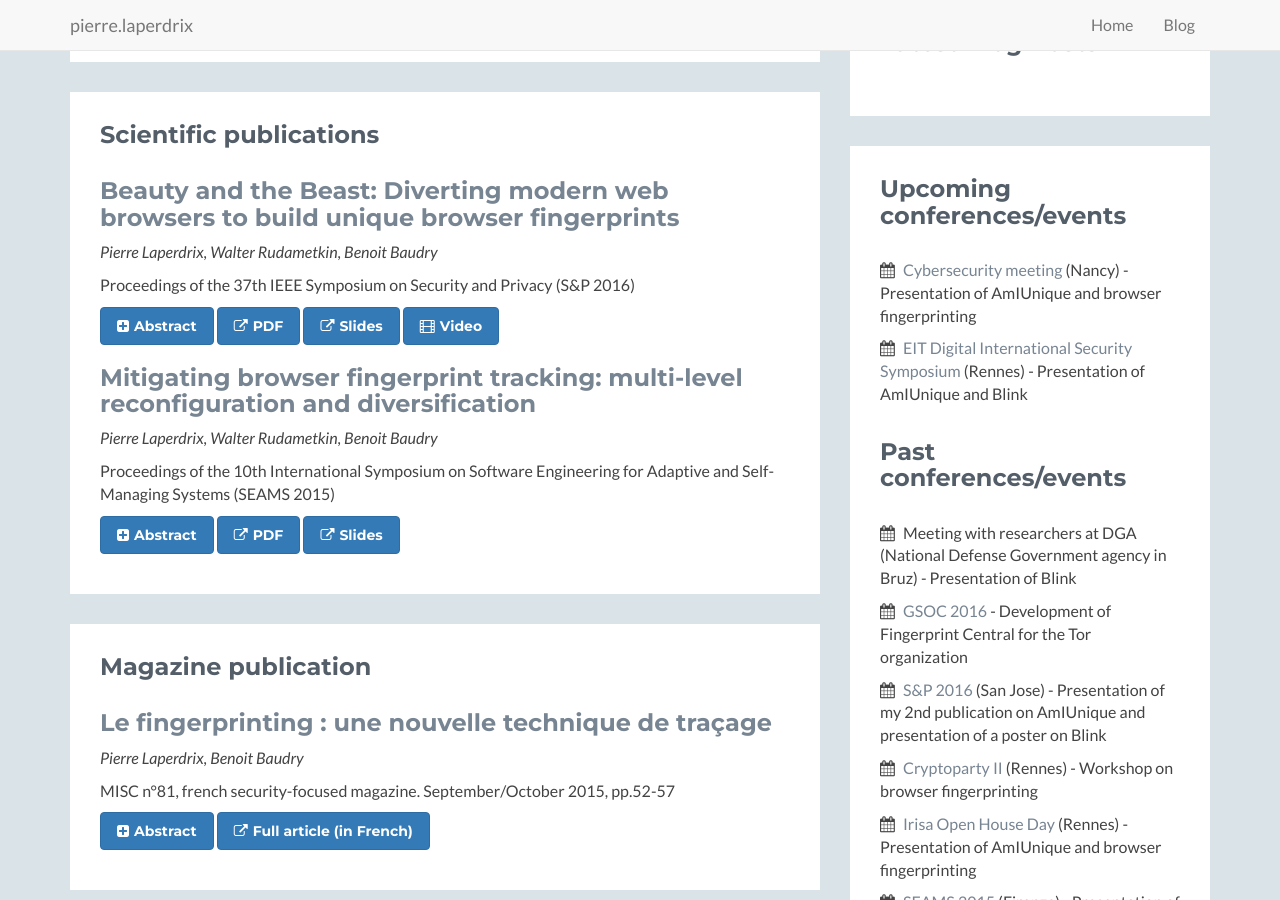
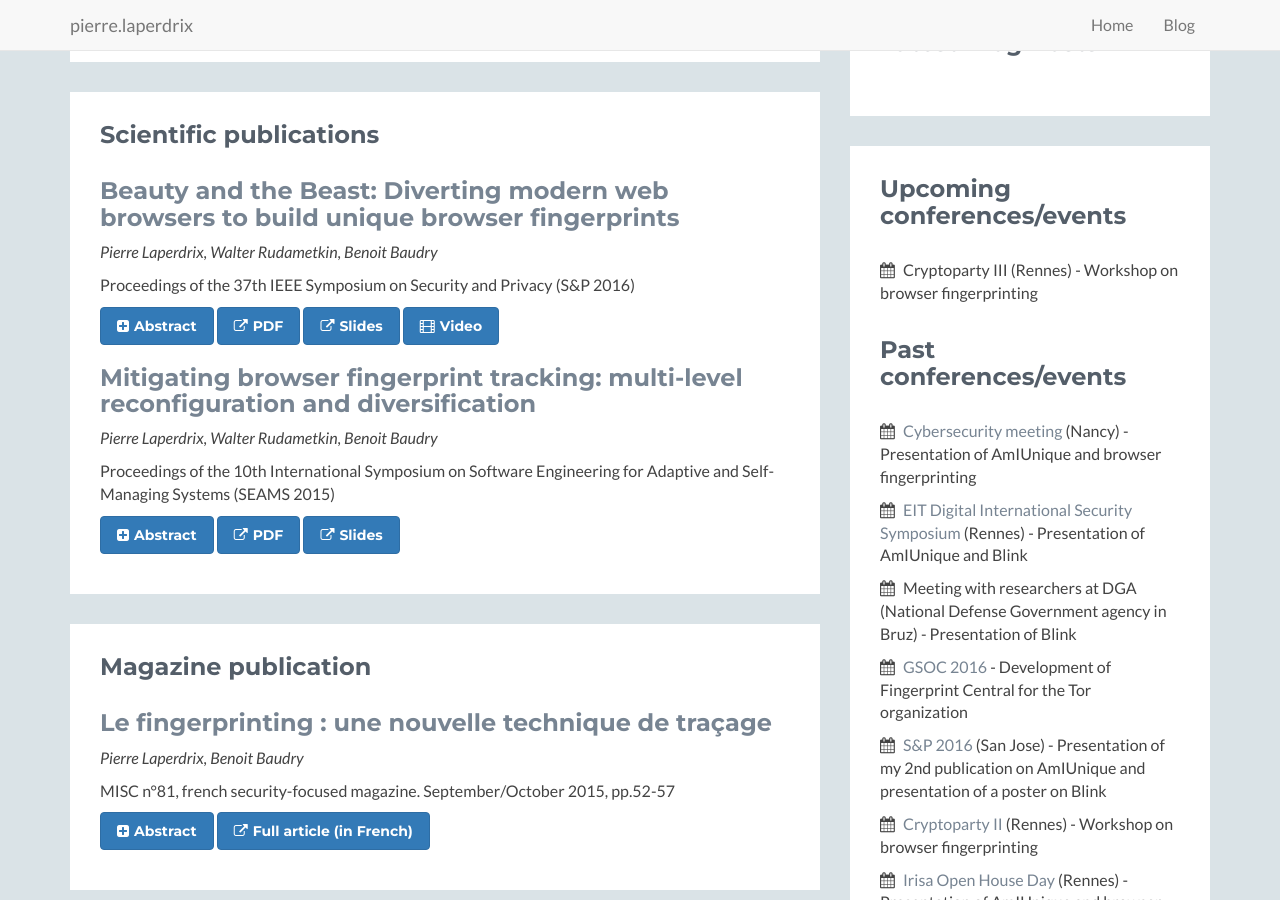
Before and after one commit to plaperdr/plaperdr.github.io, a Jekyll site: the page built from index.html, in a window 1280 px wide and 900 px high, scrolled down 543 px. Built offline with Jekyll 4.4.1, drawn with Linux system fonts in a browser that asks for light colours; nearby versions of some CDN libraries; library files that are not in the unit come from our copies.

Commit message:
Updating website

```diff
--- a/index.html
+++ b/index.html
@@ -439,14 +439,15 @@ layout: home
                     <h2 class="heading">Upcoming conferences/events</h2>
                     <div class="content">
                         <ul class="list-unstyled">
-							<li><i class="fa fa-calendar"></i> <a href="https://www.inria.fr/en/centre/nancy/innovation/rii-2016/presentation">Cybersecurity meeting</a> (Nancy) - Presentation of AmIUnique and browser fingerprinting</li>
-                            <li><i class="fa fa-calendar"></i> <a href="https://www.eitdigital.eu/international-symposium/">EIT Digital International Security Symposium</a> (Rennes) - Presentation of AmIUnique and Blink</li>
+                            <li><i class="fa fa-calendar"></i> Cryptoparty III (Rennes) - Workshop on browser fingerprinting</li>
                         </ul>
                     </div><!--//content-->
                     <br>
                     <h2 class="heading">Past conferences/events</h2>
                     <div class="content">
                         <ul class="list-unstyled">
+                            <li><i class="fa fa-calendar"></i> <a href="https://www.inria.fr/en/centre/nancy/innovation/rii-2016/presentation">Cybersecurity meeting</a> (Nancy) - Presentation of AmIUnique and browser fingerprinting</li>
+                            <li><i class="fa fa-calendar"></i> <a href="https://www.eitdigital.eu/international-symposium/">EIT Digital International Security Symposium</a> (Rennes) - Presentation of AmIUnique and Blink</li>
                             <li><i class="fa fa-calendar"></i> Meeting with researchers at DGA (National Defense Government agency in Bruz) - Presentation of Blink</li>
                             <li><i class="fa fa-calendar"></i> <a href="https://summerofcode.withgoogle.com/archive/2016/projects/5915605559410688/">GSOC 2016</a> - Development of Fingerprint Central for the Tor organization</li>
 							<li><i class="fa fa-calendar"></i> <a href="http://www.ieee-security.org/TC/SP2016/">S&P 2016</a> (San Jose) - Presentation of my 2nd publication on AmIUnique and presentation of a poster on Blink</li>
```
Also changed, not shown: Gemfile.lock.
